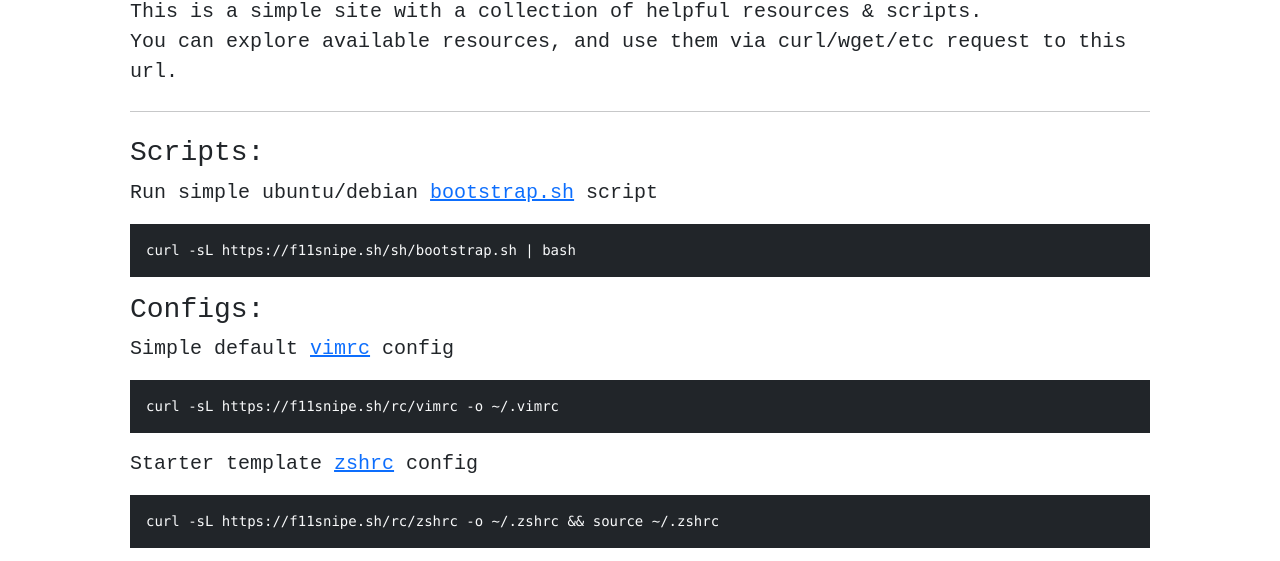
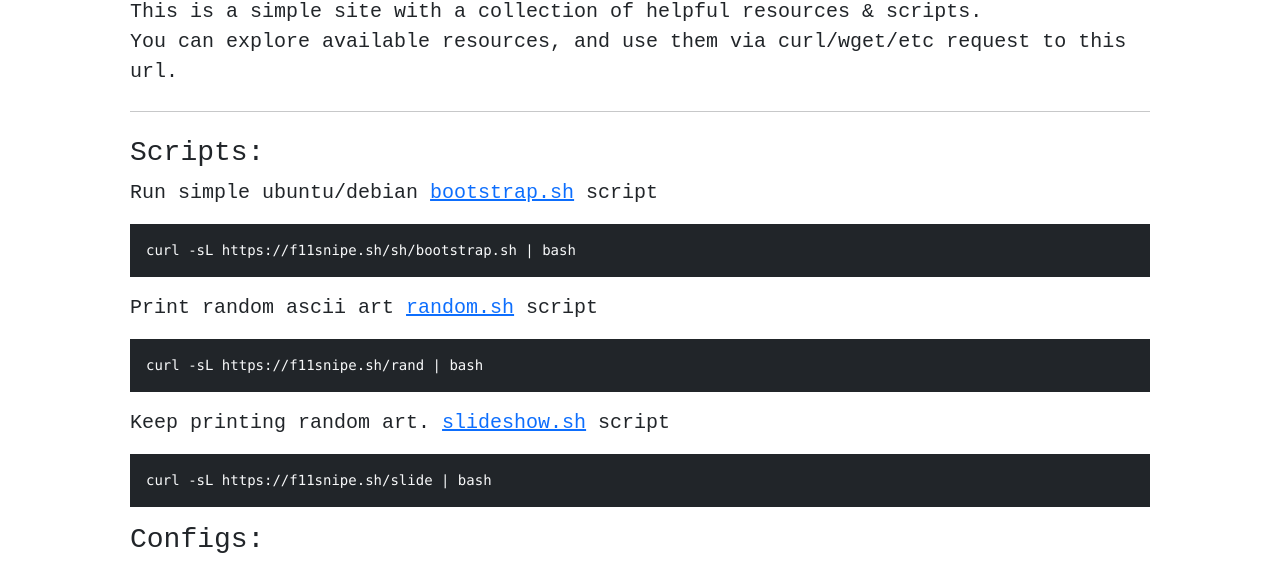
Before and after one commit to f11snipe/nginx-site, a plain HTML site: page src/public/index.html in a window 1280 px wide. Shown: the part 182-743 px from the top of the page. Drawn offline with nearby package versions, Linux system fonts and the light colour scheme; a web font is replaced by a local one.

Commit message:
Index updates

```diff
--- a/src/public/index.html
+++ b/src/public/index.html
@@ -84,6 +84,10 @@
           <h3>Scripts:</h3>
           <p class="lead">Run simple ubuntu/debian <a href="/sh/bootstrap.sh">bootstrap.sh</a> script</p>
           <pre class="text-light bg-dark p-3">curl -sL https://f11snipe.sh/sh/bootstrap.sh | bash</pre>
+          <p class="lead">Print random ascii art <a href="/sh/random.sh">random.sh</a> script</p>
+          <pre class="text-light bg-dark p-3">curl -sL https://f11snipe.sh/rand | bash</pre>
+          <p class="lead">Keep printing random art. <a href="/sh/slideshow.sh">slideshow.sh</a> script</p>
+          <pre class="text-light bg-dark p-3">curl -sL https://f11snipe.sh/slide | bash</pre>
           <h3>Configs:</h3>
           <p class="lead">Simple default <a href="/rc/vimrc">vimrc</a> config</p>
           <pre class="text-light bg-dark p-3">curl -sL https://f11snipe.sh/rc/vimrc -o ~/.vimrc</pre>
```
